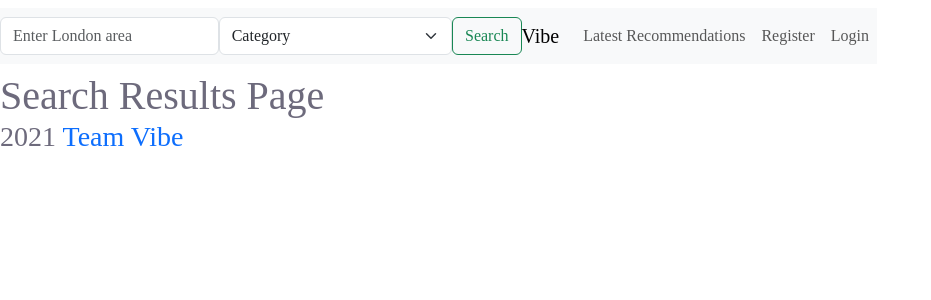
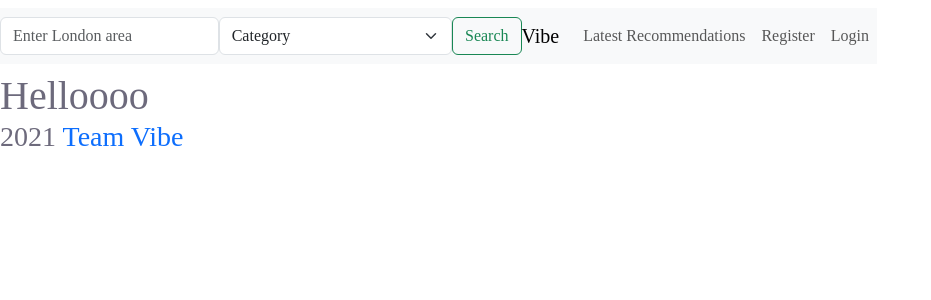
Before and after one commit to ThomasVirgo/Chat-App-Client, a React app: page /search-results in a window 1280 px wide. Shown: the top 300 px of the page, without its empty margins (0-931 px from the left). Built offline with nearby package versions, Linux system fonts and the light colour scheme.

Commit message:
Conditional statement for relevant cards added

```diff
--- a/src/pages/SearchResults/index.js
+++ b/src/pages/SearchResults/index.js
@@ -1,10 +1,14 @@
-import React, { useState } from 'react';
-import { ResultsCard } from '../../components';
+import React from 'react';
+import { RestaurantCard, EventCard } from '../../components';
+import { useSelector } from 'react-redux';
 
 function SearchResults() {
+  const arrayito = useSelector((state) => state.searchResultsArray);
+  console.log(arrayito);
   return (
     <>
-      <h1>Search Results Page</h1>
+      <h1>Helloooo</h1>
+      {/* {category === 'restaurant' ? <RestaurantCard /> : <EventCard />} */}
     </>
   );
 }
```
